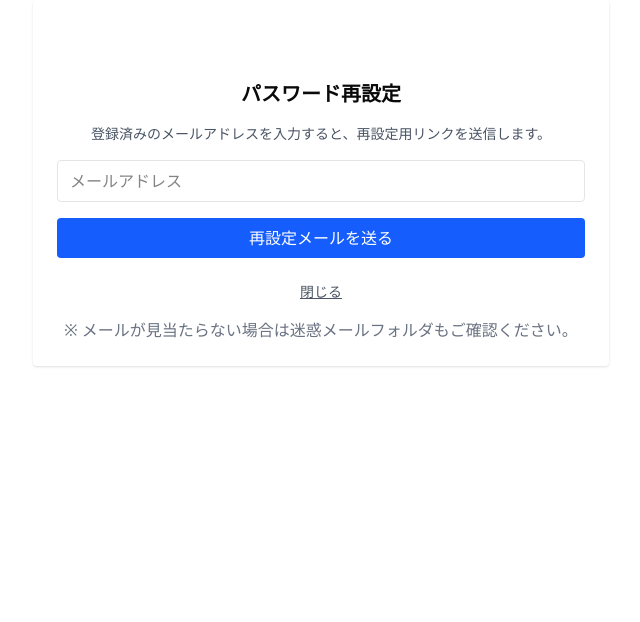
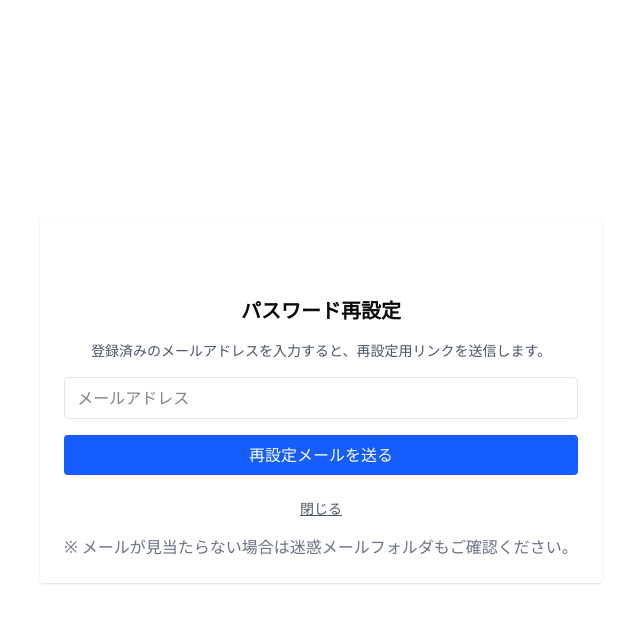
Before and after one commit to tsuyoshi-3110/cordely-owners, a Next.js app: page /forgot-password in a window 1280 px wide. Shown: the top 622 px of the page, without its empty margins (319-959 px from the left). Built offline with nearby package versions, Linux system fonts and the light colour scheme; no server answers.

Commit message:
2025 0828 1015

```diff
--- a/src/app/forgot-password/page.tsx
+++ b/src/app/forgot-password/page.tsx
@@ -80,7 +80,9 @@ export default function Page() {
   };
 
   return (
-    <div className="max-w-xl mx-auto bg-white p-6 rounded shadow space-y-4 pt-20">
+
+      <main className="min-h-[100dvh] flex items-center justify-center px-4">
+   <div className="max-w-xl mx-auto bg-white p-6 rounded shadow space-y-4 pt-20">
       <h2 className="text-xl font-bold text-center">パスワード再設定</h2>
       <p className="text-sm text-gray-600 text-center">
         登録済みのメールアドレスを入力すると、再設定用リンクを送信します。
@@ -127,5 +129,7 @@ export default function Page() {
         ※ メールが見当たらない場合は迷惑メールフォルダもご確認ください。
       </div>
     </div>
+  </main>
+
   );
 }
```
